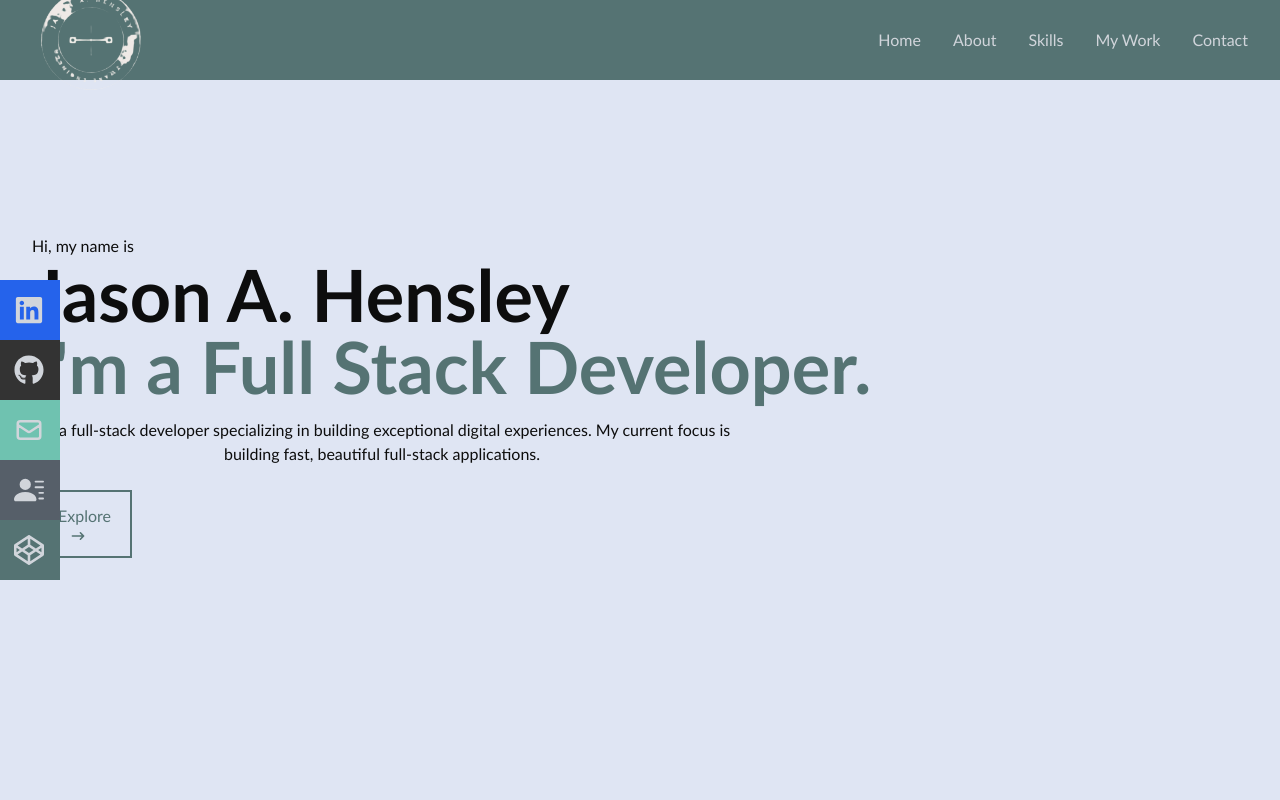
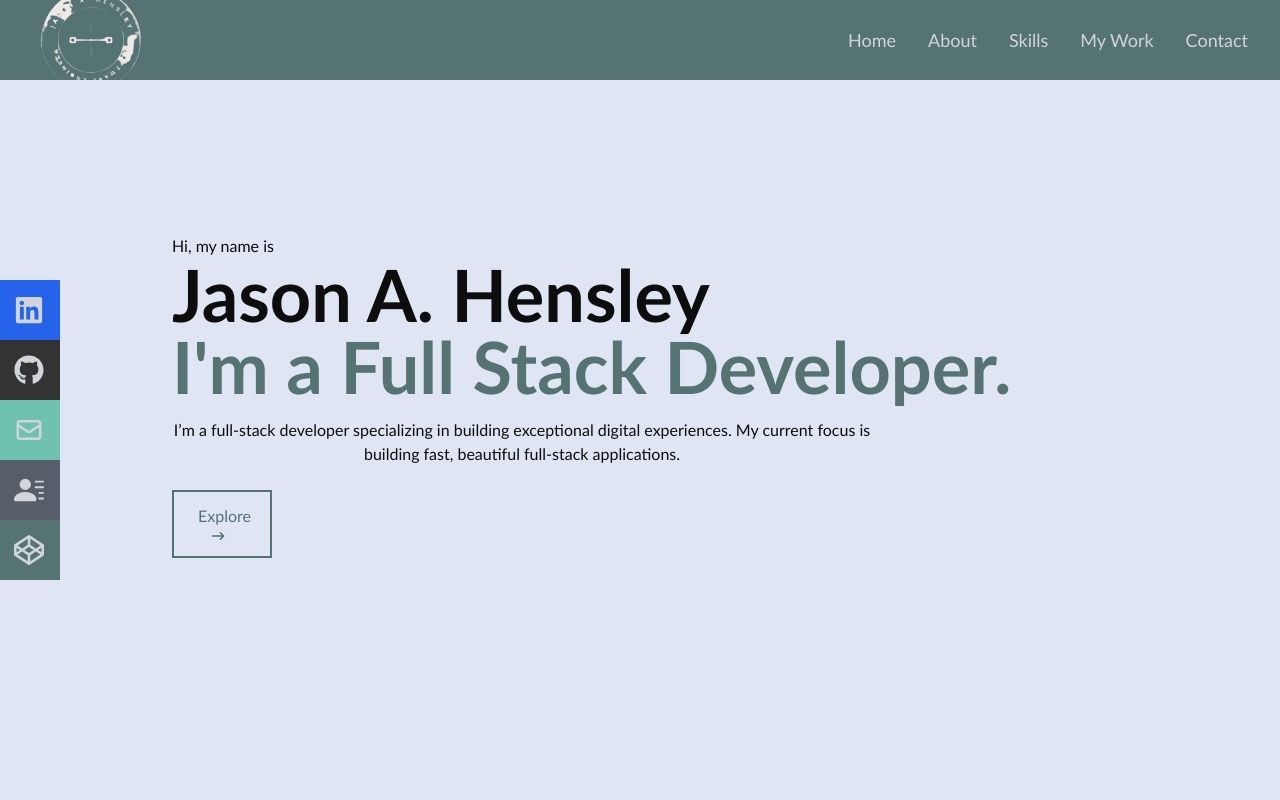
Before and after one commit to JasonHensley1989/professional-portfolio, a React (Create React App) app: page / in a window 1280 px wide. Shown: the top 800 px of the page. Built offline with nearby package versions, Linux system fonts and the light colour scheme.

Commit message:
footer created and added, design fixes

```diff
--- a/src/App.js
+++ b/src/App.js
@@ -4,7 +4,7 @@ import Home from "./components/Home";
 import Navbar from "./components/Navbar";
 import Skills from "./components/Skills";
 import Work from "./components/Work";
-
+import Footer from "./components/Footer";
 
 function App() {
   return (
@@ -15,6 +15,7 @@ function App() {
       <Skills />
       <Work />
       <Contact />
+      <Footer />
     </div>
   );
 }
--- a/src/components/Contact.jsx
+++ b/src/components/Contact.jsx
@@ -15,7 +15,6 @@ const Contact = () => {
               <button className='text-[#557373] border-2 border-[#557373] hover:bg-[#557373] hover:text-[#f2efea] hover:border-[#dfe5f3] hover:scale-110 duration-500 px-4 py-3 my-8 mx-auto flex items-center'>Submit</button>
           </form>
       </div>
-      <div className='w-full h-screen/2 bg-[#557373] flex justify-center items-center p-4 text-[#f2efea]'>©2022 Jason Hensley</div>
     </div>
 
   )
--- /dev/null
+++ b/src/components/Footer.jsx
@@ -0,0 +1,25 @@
+import React from 'react';
+import {
+    FaGithub,
+    FaLinkedin,
+    FaCodepen,
+} from 'react-icons/fa';
+import { HiOutlineMail } from 'react-icons/hi';
+import { BsFillPersonLinesFill } from 'react-icons/bs';
+const Footer = () => {
+    return (
+        <div className='w-full h-screen/2 bg-[#557373] p-4 text-[#f2efea] flex-row'>
+            <div className='flex flex-row justify-center space-x-10'>
+                <a href='https://github.com/JasonHensley1989/'><FaGithub size={30} className='hover:scale-110 duration-500' /></a>
+                <a href='https://www.linkedin.com/in/jason-hensley1989/'><FaLinkedin size={30} className='hover:scale-110 duration-500'/></a>
+                <a href='https://codepen.io/JasonHensley1989/'><FaCodepen size={30} className='hover:scale-110 duration-500'/></a>
+                <a href='/'><HiOutlineMail size={30} className='hover:scale-110 duration-500'/></a>
+                <a href='https://docs.google.com/document/d/1CXi9UQuzz4pr7v0ADOfGseEEJywdKIJaiGKd54OPm7c/edit?usp=sharing'><BsFillPersonLinesFill size={30} className='hover:scale-110 duration-500'/><span className='mx-[-10px]'>Resume</span></a>
+
+            </div>
+
+        </div>
+    )
+}
+
+export default Footer
--- a/src/components/Home.jsx
+++ b/src/components/Home.jsx
@@ -11,7 +11,7 @@ const Home = () => {
   return (
     <div name='home' className='w-full h-screen bg-[#dfe5f3]'>
       {/* Container */}
-      <div className='max-w-[1000px] px-8 flex flex-col justify-center h-full'>
+      <div className='max-w-[1000px] mx-auto px-8 flex flex-col justify-center h-full'>
         <p className='text-[#0d0d0d]'>Hi, my name is</p>
         <h1 className='text-4xl sm:text-7xl font-bold text-[#0d0d0d]'>
           Jason A. Hensley
--- a/src/components/Navbar.jsx
+++ b/src/components/Navbar.jsx
@@ -16,13 +16,13 @@ const Navbar = () => {
   const handleClick = () => setNav(!nav);
 
   return (
-    <div className='fixed w-screen h-[80px] flex justify-between items-center px-4 bg-[#557373] text-gray-300'>
+    <div className='fixed w-screen h-[80px] flex justify-between items-center px-4 bg-[#557373] text-gray-300 text-lg'>
       <div>
         <img src={Logo} alt='myLogo' style={{ width: '150px' }} />
       </div>
 
       {/* menu */}
-      <ul className='hidden md:flex '>
+      <ul className='hidden md:flex'>
         <li className='hover:scale-110 duration-500'>
           <Link to='home' smooth={true} duration={500}>
             Home
@@ -60,7 +60,7 @@ const Navbar = () => {
         className={
           !nav
             ? 'hidden'
-            : 'absolute top-0 left-0 w-full h-[400px] bg-[#557373] flex flex-col justify-center items-center border-b-2'
+            : 'absolute top-0 left-0 w-full h-[auto] bg-[#557373] flex flex-col justify-center items-center border-b-2'
         }
       >
         <li className='py-4 text-3xl hover:scale-110 duration-500'>
@@ -92,7 +92,49 @@ const Navbar = () => {
             Contact
           </Link>
         </li>
-      </ul>
+
+
+                {/* <li to='home' smooth={true} duration={500}>
+                    <a className=' text-gray-300'
+                        href='https://www.linkedin.com/in/jason-hensley1989/'>
+                        Linkedin
+                    </a>
+                </li>
+
+                <li className='hover:scale-110 duration-500'>
+                <li to='about' smooth={true} duration={500}>
+                    <a className='text-gray-300'
+                       href='https://github.com/JasonHensley1989/'>Github
+                    </a>
+                </li>
+                </li>
+                <li className='hover:scale-110 duration-500'>
+                <li to='skills' smooth={true} duration={500}>
+                    <a className='text-gray-300'
+                        href='/'>
+                        Email
+                    </a>
+                </li>
+                </li>
+                <li className='hover:scale-110 duration-500'>
+                <li to='work' smooth={true} duration={500}>
+                    <a className='text-gray-300'
+                        href='https://www.linkedin.com/in/jason-hensley1989/'>
+                        Resume
+                    </a>
+                </li>
+                </li>
+                <li className='hover:scale-110 duration-500'>
+                <li to='contact' smooth={true} duration={500}>
+                    <a className='text-gray-300'
+                        href='https://codepen.io/JasonHensley1989/'>
+                        CodePen
+                    </a>
+                </li>
+                </li> */}
+
+            </ul>
+
 
       {/* Social Media icons */}
       <div className='hidden lg:flex fixed flex-col top-[35%] left-0'>
```
